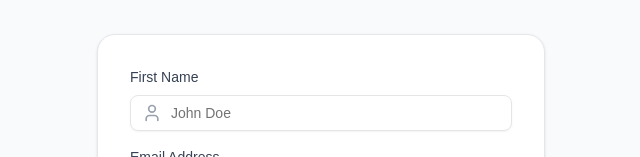
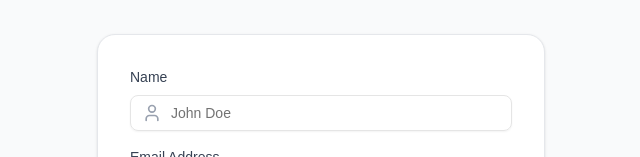
Before and after one commit to lahiruyasas7/issue-tracker, a React (Vite) app in the folder client/: page /auth in a window 1280 px wide. Both pictures are taken after a click on the button "Sign up". Shown: the part 221-378 px from the top of the page, without its empty margins (319-959 px from the left). Built offline with nearby package versions, Linux system fonts and the light colour scheme; no server answers.

Commit message:
feat: changed First Name to Name

```diff
--- a/client/src/pages/AuthPage.tsx
+++ b/client/src/pages/AuthPage.tsx
@@ -78,7 +78,7 @@ export default function AuthPage() {
             {!isLogin && (
               <div>
                 <label className="block text-sm font-medium text-gray-700 mb-2">
-                  First Name
+                  Name
                 </label>
                 <div className="relative">
                   <User className="absolute left-3 top-1/2 -translate-y-1/2 w-5 h-5 text-gray-400" />
```
